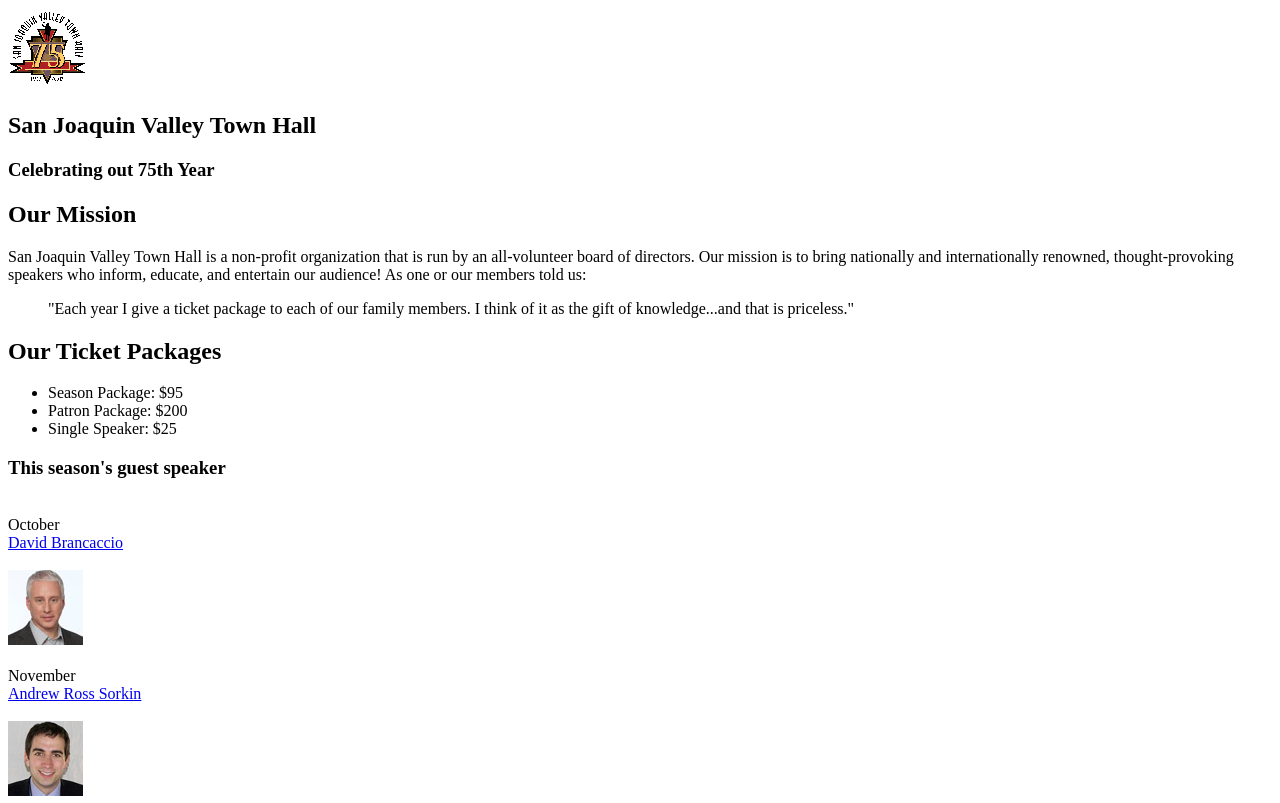
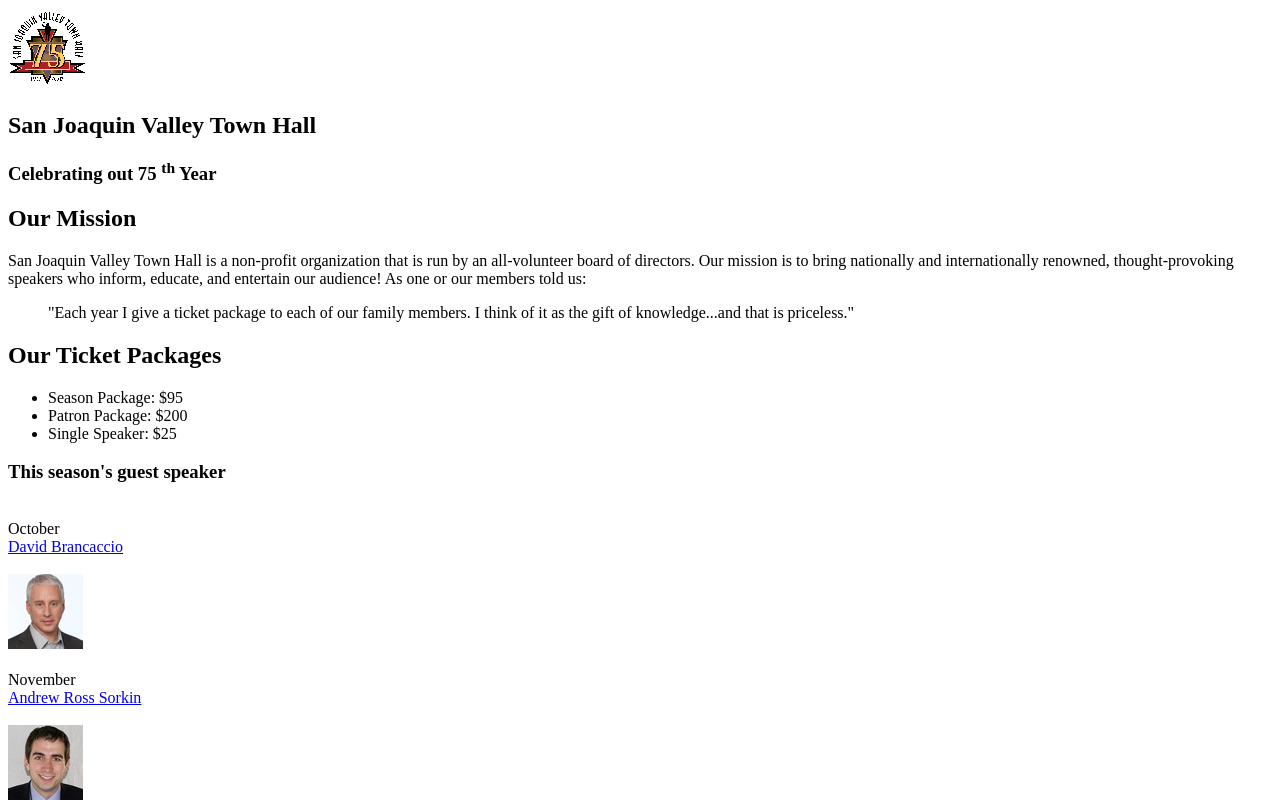
Before and after one commit to FenilRana28200/A07, a plain HTML site: page c3_index.html in a window 1280 px wide. Shown: the top 803 px of the page. Drawn offline with Linux system fonts and the light colour scheme.

Commit message:
Update c3_index.html

```diff
--- a/c3_index.html
+++ b/c3_index.html
@@ -12,7 +12,7 @@
 		<img src = "images/town_hall_logo.gif" alt = "image" height = "80">
 		<h2> San Joaquin Valley Town Hall</h2>
 		<div class = "show">
-		<h3> Celebrating out 75th Year</h3>
+		<h3> Celebrating out 75 <sup>th</sup> Year</h3>
 		</div>
 	</header>
 	<main>
```
